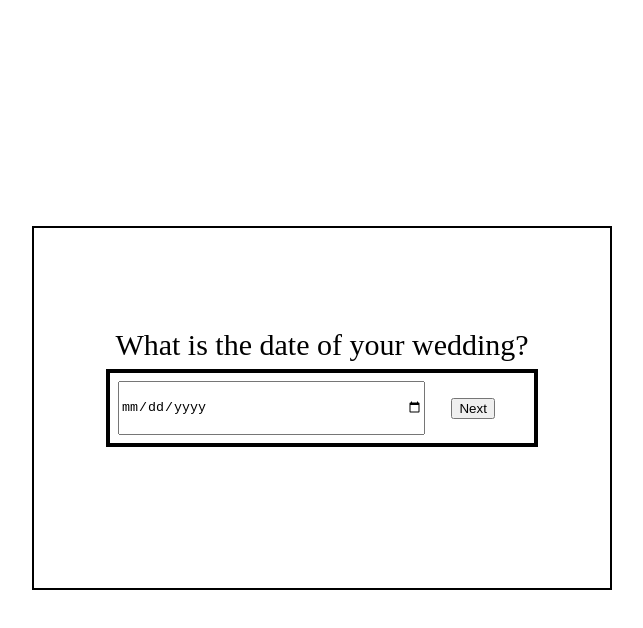
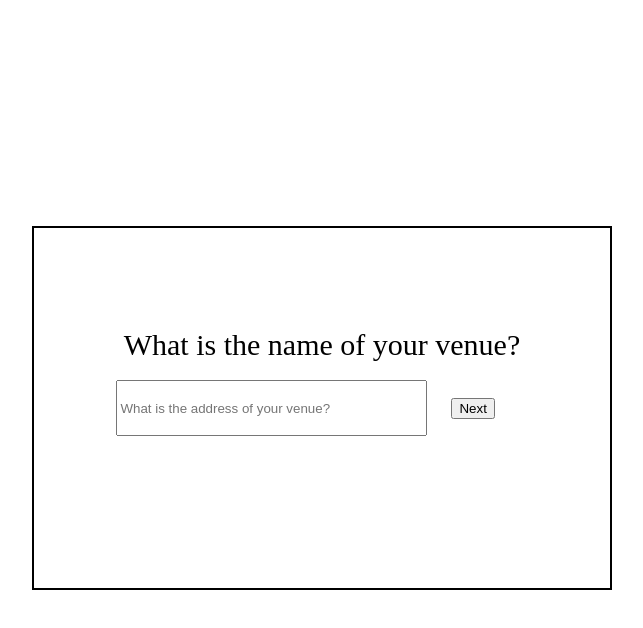
Before and after one commit to DJohnFarley/TEST-new-pricing-page, a plain HTML site: page index.html in a window 1280 px wide. Both pictures are taken after a click on the button "Next". Shown: the whole page, without its empty margins (326-969 px from the left). Drawn offline with Linux system fonts and the light colour scheme; some packages are replaced by stand-ins of ours.

Commit message:
further improvements to the address selection & calculate distance

```diff
--- a/index.html
+++ b/index.html
@@ -16,23 +16,24 @@
     <label  id = "question"></label>
     <article class="inputContainer">
 
+        <input id="autocomplete"   class="inputField" type="text" placeholder="What is the address of your venue?">
         <input class="inputField " type="date" required>
 
 
-            <select class="inputField "  name="mediaSelection" id="mediaSelection">
-                <option value="Empty"></option>
+            <select class="inputField "  name="mediaSelection" id="mediaSelection"'>
+                <option value="Empty">Pick a service</option>
                 <option value="photo">Photography</option>
                 <option value="video">Videography</option>
                 <option value="both">Photography & Videography</option>
             </select>
 
             <select  class="inputField "  name="coverage" id="coverage" >
-                <option value="Empty"></option>
+                <option value="Empty">Pick a duration</option>
                 <option value="day">Bridal Prep - First Dance</option>
                 <option value="dayAndNight">Bridal Prep - 10pm</option>
             </select>
 
-       <input class="inputField" type="text" placeholder="What is the address of your venue?">
+
 
 
        <button id="togBtn">Next</button>
@@ -40,6 +41,16 @@
 </section>
 
 
-    <script src="script.js"></script>
+
+
+<script src="script.js"></script>
+
+    <script
+    src="https://maps.googleapis.com/maps/api/js?key=AIzaSyDeFU_L7uNDuhJoB-cqByqaqNzoXc9LdE4&libraries=places&callback=initAutocomplete">
+    </script>
+
+
+
+
 </body>
 </html>
--- a/script.js
+++ b/script.js
@@ -1,6 +1,3 @@
-
-
-
 
 function clickThrough(){
 // assign inputs and button to variables
@@ -14,21 +11,24 @@ inputs[0].classList.add('active');
 //Message/question for each input
 const questionMessage = document.getElementById("question");
 // console.log(questionMessage)
-const messageArray = ["What is the date of your wedding?", "What service are you intersted in?", " What coverage would you like?", "What is your venue post code?"]
+const messageArray = ["What is the name of your venue?", "What is the date of your wedding?", "What service are you intersted in?", " What coverage would you like?"]
 questionMessage.innerHTML = messageArray[0];
 const inputValueArray = []
+
+//Home Lat & Lng
+
+let homeLatLng = [50.957100,  -0.497700 ];
+let venueLatLng;
+
+
 
 let i = 0;
 
 btn.addEventListener('click',  function(){
 
-
-
     if(inputs[i].value  ==  "" || inputs[i].value  ==  "Empty" ){
         alert("please select an option")
     }else{
-
-
 
         inputValueArray.push(inputs[i].value);
         inputs[i].classList.remove('active');
@@ -40,20 +40,58 @@ btn.addEventListener('click',  function(){
 
     }
 
-
-
-
-
-
+     venueLatLng = onPlaceChanged()
+     const checkDistance = distance(50.957100,  -0.497700, venueLatLng[0],venueLatLng[1], 'M' )
+     console.log(checkDistance)
 })
-
-
 return inputValueArray
-
 }
 
 let arrayValue =  clickThrough();
 
 
+let autocomplete;
 
-// setInterval(function (){console.log(arrayValue)},1000)
+function initAutocomplete() {
+    autocomplete = new google.maps.places.Autocomplete(
+        document.getElementById('autocomplete'),
+        {
+            types : ['establishment'],
+            componentRestrictions : { 'country' : [ 'uk' ] },
+            fields: [ 'place_id',   'geometry', 'name']
+        })
+        autocomplete.addListener('place_changed',  onPlaceChanged);
+    };
+
+    function onPlaceChanged(){
+            var place = autocomplete.getPlace()
+            let venueArr = [place.geometry.location.lat(), place.geometry.location.lng()]
+            if(!place.geomtry){
+                document.getElementById('autocomplete').placeholder = 'Enter a place';
+            } else{
+                document.getElementById('autocomplete').innerHTML = place.name;
+            }
+          return venueArr
+    }
+
+    function distance(lat1, lon1, lat2, lon2, unit) {
+        if ((lat1 == lat2) && (lon1 == lon2)) {
+            return 0;
+        }
+        else {
+            var radlat1 = Math.PI * lat1/180;
+            var radlat2 = Math.PI * lat2/180;
+            var theta = lon1-lon2;
+            var radtheta = Math.PI * theta/180;
+            var dist = Math.sin(radlat1) * Math.sin(radlat2) + Math.cos(radlat1) * Math.cos(radlat2) * Math.cos(radtheta);
+            if (dist > 1) {
+                dist = 1;
+            }
+            dist = Math.acos(dist);
+            dist = dist * 180/Math.PI;
+            dist = dist * 60 * 1.1515;
+            if (unit=="K") { dist = dist * 1.609344 }
+            if (unit=="N") { dist = dist * 0.8684 }
+            return dist;
+        }
+    }
--- a/styles.css
+++ b/styles.css
@@ -19,7 +19,7 @@ body{
 }
 
 .inputContainer{
-    border: solid black 4px;
+    /* border: solid black 4px; */
     padding: 10px;
     width: 70%;
     height: 50px;
```
